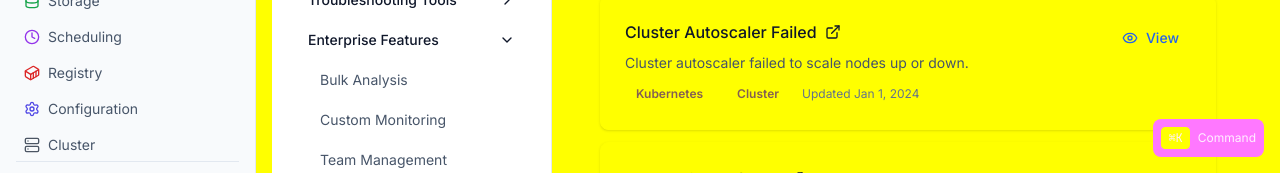
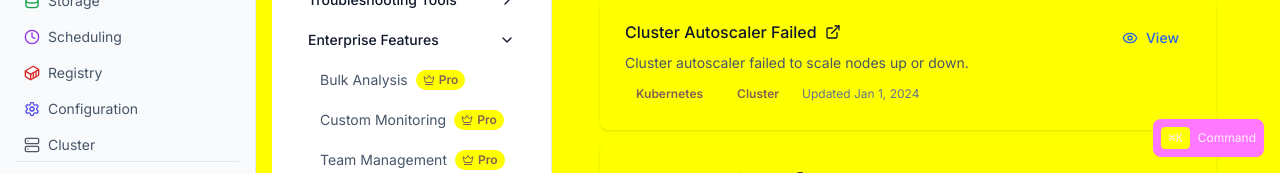
Before and after one commit to anyappx/error-saas, a Next.js app: page /errors in a window 1280 px wide. Both pictures are taken after a click on the button "Enterprise Features". Shown: the part 627-800 px from the top of the page. Built offline with nearby package versions, Linux system fonts and the light colour scheme; no server answers; the database is empty.

Commit message:
Fix TypeScript errors for Pro navigation items

```diff
--- a/components/layout/doc-navigation.tsx
+++ b/components/layout/doc-navigation.tsx
@@ -19,6 +19,7 @@ interface NavItem {
   title: string
   href: string
   count?: number
+  pro?: boolean
 }
 
 const navigation: NavSection[] = [
@@ -152,7 +153,15 @@ export function DocNavigation() {
                             : "text-slate-600 hover:bg-slate-50 hover:text-slate-900"
                         )}
                       >
-                        <span>{item.title}</span>
+                        <span className="flex items-center gap-2">
+                          {item.title}
+                          {item.pro && (
+                            <Badge variant="secondary" className="text-xs h-5 px-1.5">
+                              <Crown className="h-3 w-3 mr-1" />
+                              Pro
+                            </Badge>
+                          )}
+                        </span>
                         {item.count && (
                           <Badge
                             variant="outline"
```
